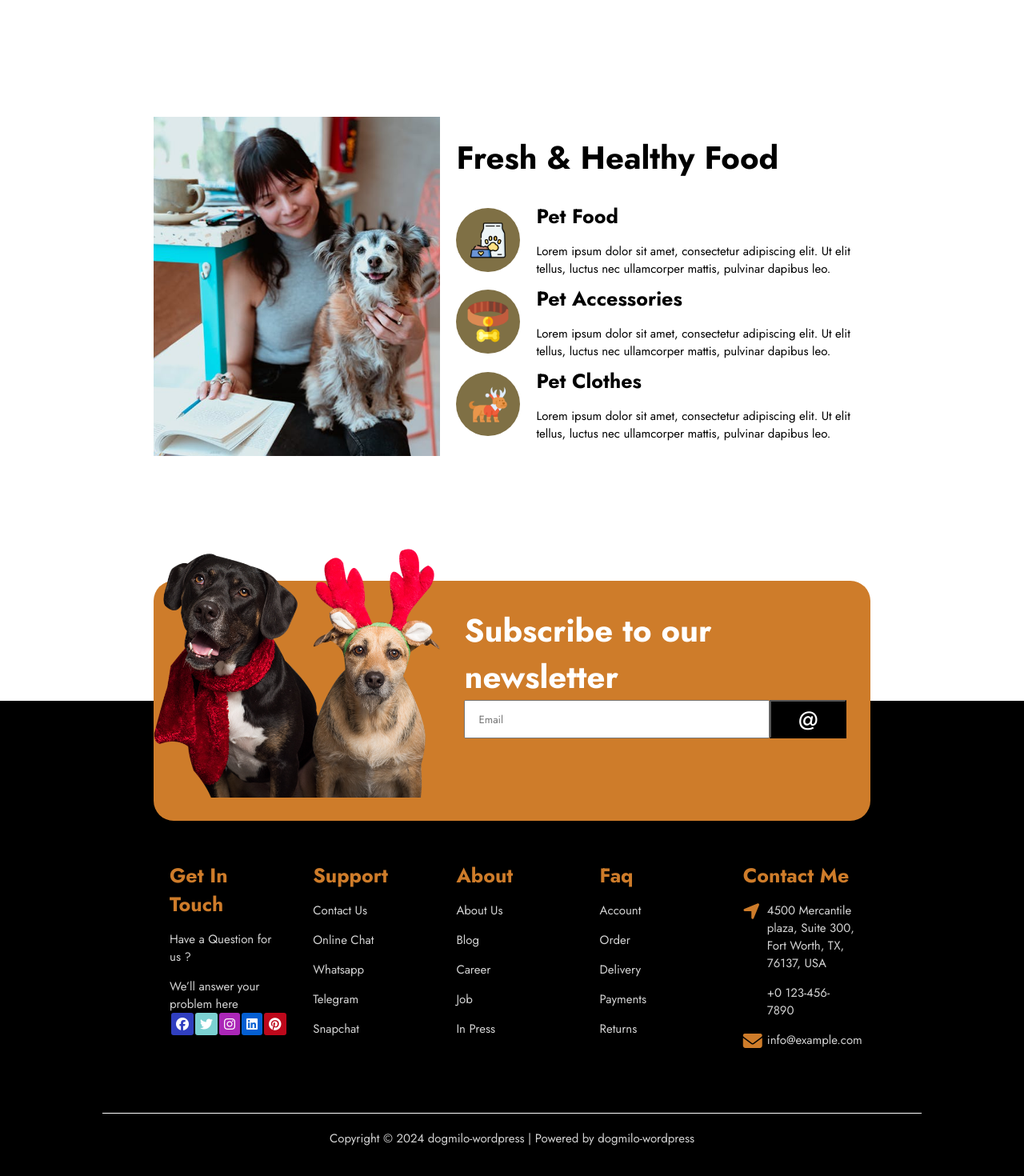
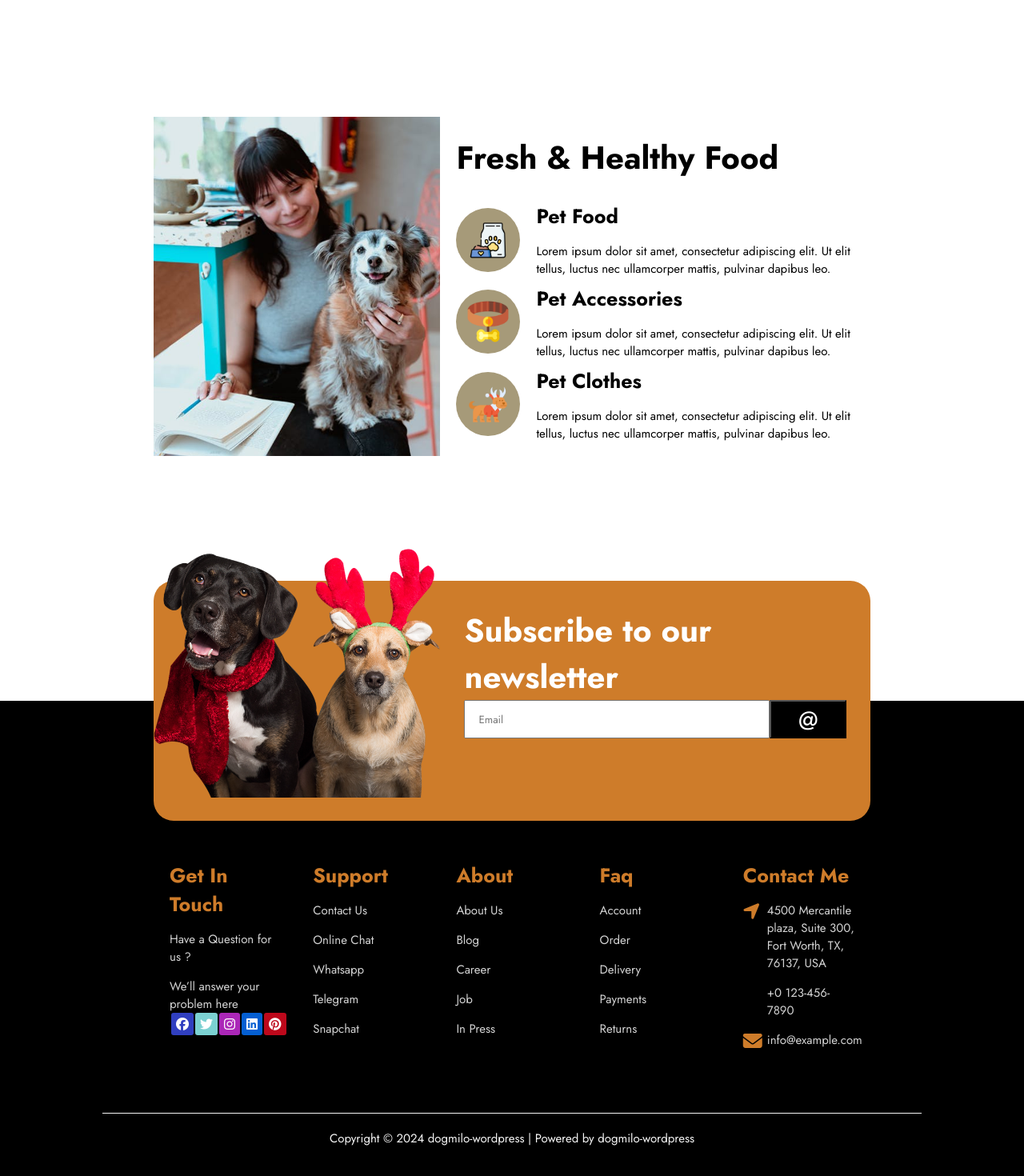
Before and after one commit to FraCuboni/proj-html-vuejs, a Vue app: page /about in a window 1280 px wide. Shown: the part 2347-3817 px from the top of the page at 80% size. Built offline with nearby package versions, Linux system fonts and the light colour scheme.

Commit message:
fix: close button VIdeo cmponent

```diff
--- a/src/components/AppFooter.vue
+++ b/src/components/AppFooter.vue
@@ -159,10 +159,11 @@ section{
   width: 80%;
   margin: 0 auto;
   text-align: center;
-  border-top: 1px solid white;
+  border-top: 1px solid $light_grey;
   .copyright{
     margin: 0 auto;
     padding: 20px 0;
+    color: $light_grey;
   }
 }
 
@@ -180,7 +181,7 @@ section{
   align-items: center;
 
   .img-box{
-    width: calc((100% / 5) * 2 );
+    width: 40%;
 
 
     img{
@@ -188,7 +189,7 @@ section{
     }
   }
   .input-box{
-    width: calc((100% / 5) * 3 );
+    width: 60%;
     display: flex;
     flex-direction: column;
     align-items: center;
--- a/src/components/VideoPlayer.vue
+++ b/src/components/VideoPlayer.vue
@@ -90,7 +90,7 @@ export default {
 
             .close{
                 aspect-ratio: 1/1;
-                max-height: 100%;
+                height: 100%;
             }
         }
 
--- a/src/components/pages/AppAbout.vue
+++ b/src/components/pages/AppAbout.vue
@@ -273,7 +273,7 @@ p.small {
 
       .img-box{
         height: 80px;
-        background-color: $brown;
+        background-color: #A69A79;
         aspect-ratio: 1/1;
         border-radius: 50%;
 
```
